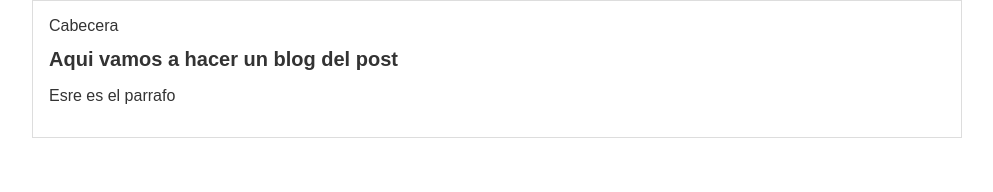
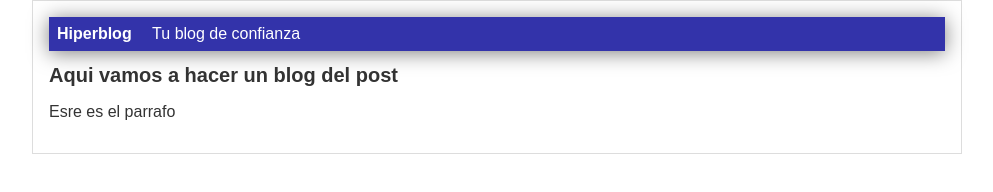
Before and after one commit to camilobetan15/hyperblog, a plain HTML site: page index.html in a window 1280 px wide. Shown: the whole page, without its empty margins (143-1136 px from the left). Drawn offline with Linux system fonts and the light colour scheme.

Commit message:
Finalizada la cabecera

```diff
--- a/css/style.css
+++ b/css/style.css
@@ -6,7 +6,18 @@ body{
     margin: 0;
     padding: 0;
 }
-
+#cabecera{
+    background: #33A;
+    box-shadow: 0px 2px 20px 0px rgba(0,0,0, 0.5);
+    color:white;
+    font-weight: bold;
+    margin:0;
+    padding:0.5em;
+}
+#cabecera #tagline{
+    padding:0 0 0 1em;
+    font-weight: normal;
+}
 #container{
     width: 70%;
     padding: 1em;
--- a/index.html
+++ b/index.html
@@ -10,7 +10,8 @@
 <body>
     <div id="container">
         <div id="cabecera">
-            Cabecera
+            Hiperblog
+            <span id="tagline">Tu blog de confianza</span>
         </div>
         <div id="post">
             <h1>Aqui vamos a hacer un blog del post</h1>
```
